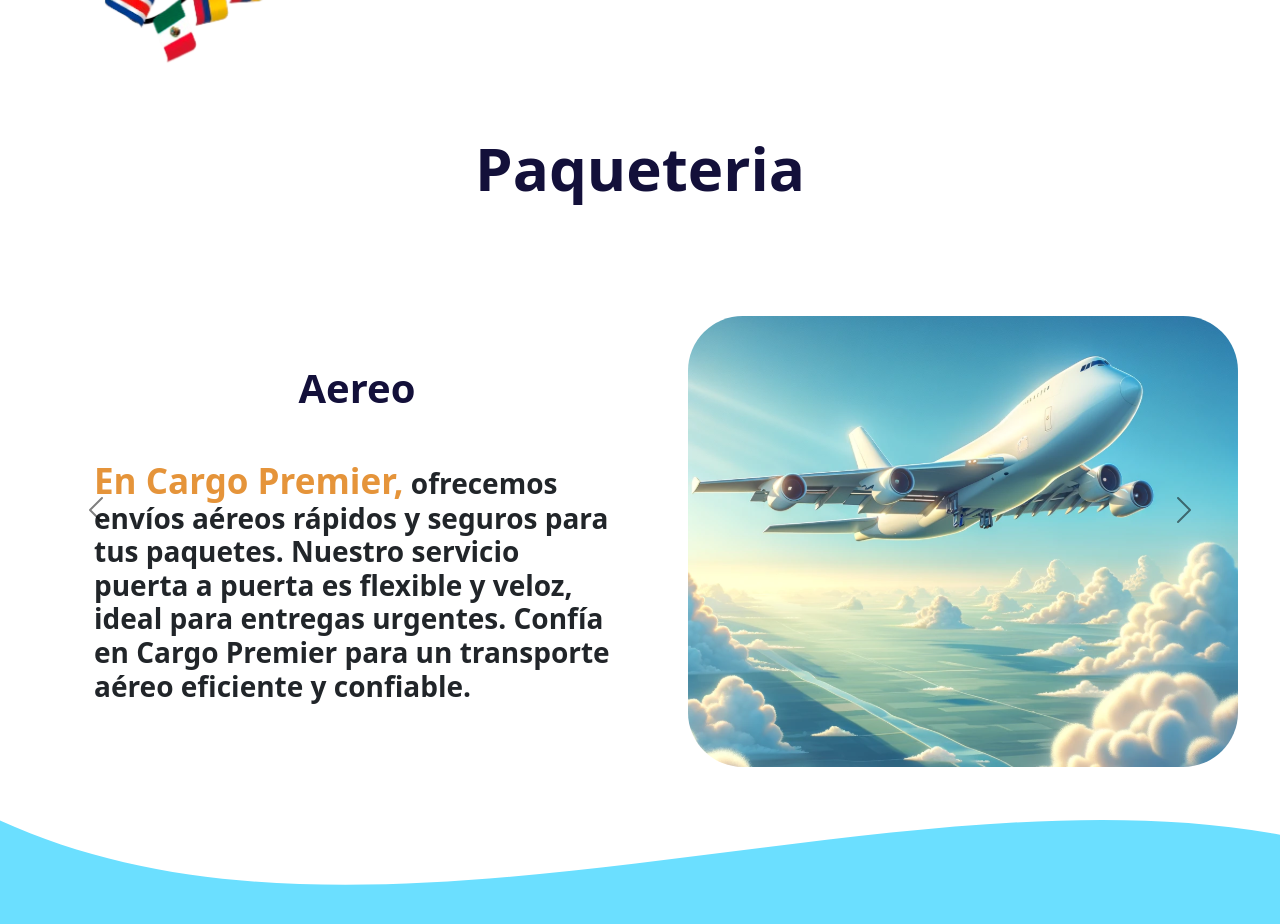
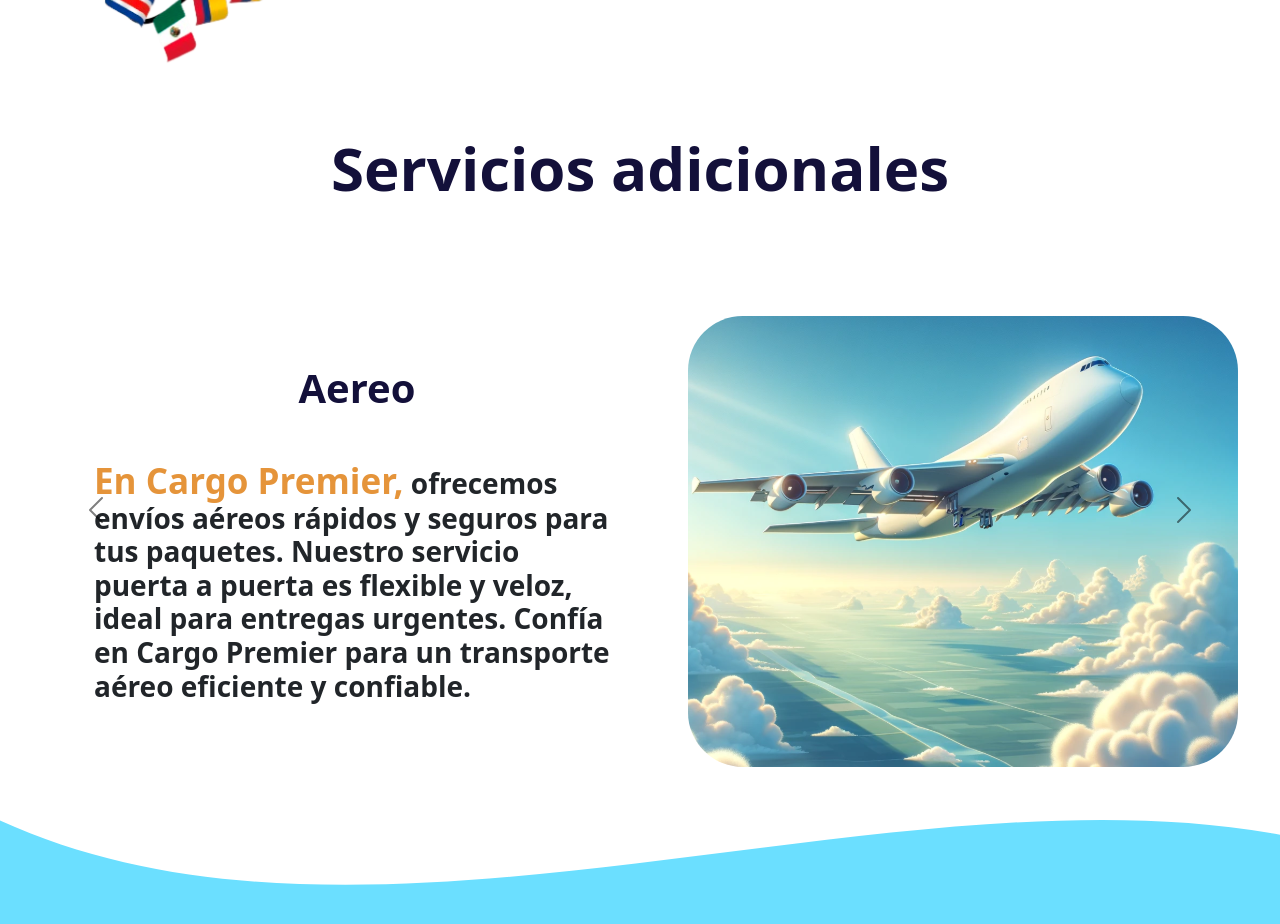
Before and after one commit to Xserrano02/cargo-premire, a React (Create React App) app: page / in a window 1280 px wide. Shown: the part 2740-3664 px from the top of the page. Built offline with nearby package versions, Linux system fonts and the light colour scheme.

Commit message:
Fix data

```diff
--- a/src/Screens/HomePage.js
+++ b/src/Screens/HomePage.js
@@ -307,7 +307,7 @@ export default function HomePage() {
           </motion.div>
         </div>
         <motion.h1 className="text-center fw-bolder mb-5 mt-5" style={{ color: "#13103A", fontSize: "60px" }} initial={{ opacity: 0, y: -50 }} whileInView={{ opacity: 1, y: 0 }} transition={{ duration: 0.5 }} viewport={{ once: true, amount: 0.5 }}>
-          Paqueteria
+          Servicios adicionales
         </motion.h1>
       </motion.div>
 
@@ -370,8 +370,7 @@ export default function HomePage() {
                     className="h3 textoBanner container"
                     style={{ textAlign: "left", fontWeight:"bold" }}
                   >
-                    <span className="span-text">En Cargo Premier,</span>  ofrecemos envíos terrestres rápidos y seguros para tus paquetes. Nuestro servicio puerta a puerta es flexible y asequible. Llegamos a áreas remotas y urbanas, garantizando entregas eficientes y sostenibles. Confía en Cargo Premier para un transporte confiable y puntual.
-
+                    <span className="span-text">Cargo Premier,</span> ofrece servicios de mudanzas a nivel nacional e internacional desde Florida. Garantizamos el transporte seguro y eficiente de sus pertenencias a cualquier destino, asegurando que lleguen en perfectas condiciones y a tiempo. Confíe en nosotros para una mudanza sin estrés.
                   </p>
                 </div>
                 <div className="col">
@@ -398,7 +397,7 @@ export default function HomePage() {
                     className="h3 textoBanner container"
                     style={{ textAlign: "left", fontWeight:"bold" }}
                   >
-                    <span className="span-text">Cargo Premier,</span>  es una empresa dedicada al envío de vehículos a toda Centroamérica desde Florida. Nos especializamos en ofrecer un servicio de transporte seguro y eficiente, asegurando que su vehículo llegue a su destino en perfecto estado y a tiempo. Con una amplia experiencia en logística y un compromiso con la satisfacción del cliente, Cargo Premier es su mejor opción para el envío de vehículos en la región.
+                    <span className="span-text">Cargo Premier,</span> ofrece envíos de vehículos desde Florida a toda Centroamérica. Garantizamos un transporte seguro y puntual de su vehículo, asegurando que llegue en perfectas condiciones. Confíe en nosotros para un servicio de envío eficiente y sin complicaciones.
 
                   </p>
                 </div>
```
